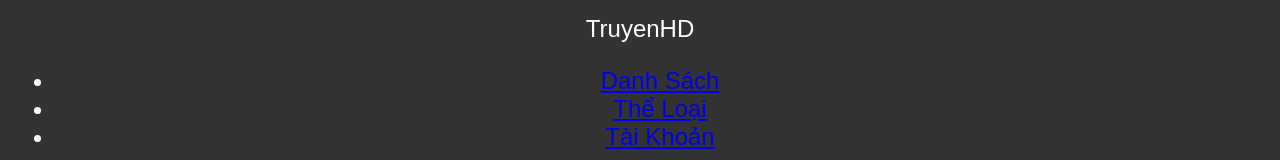
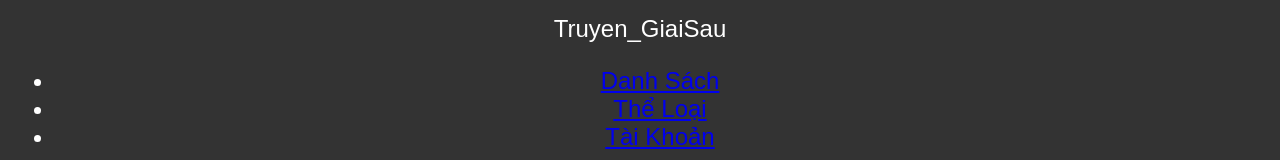
Before and after one commit to ngontinhnhieunguoixem/truyen_giaisau, a plain HTML site: page index.html in a window 1280 px wide. Shown: the top 160 px of the page. Drawn offline with Linux system fonts and the light colour scheme.

Commit message:
Update index.html

```diff
--- a/index.html
+++ b/index.html
@@ -8,7 +8,7 @@
     </head>
 <body>
     <header>
-        <div class="logo">TruyenHD</div>
+        <div class="logo">Truyen_GiaiSau</div>
         <nav>
             <ul>
                 <li><a href="#">Danh Sách</a></li>
```
